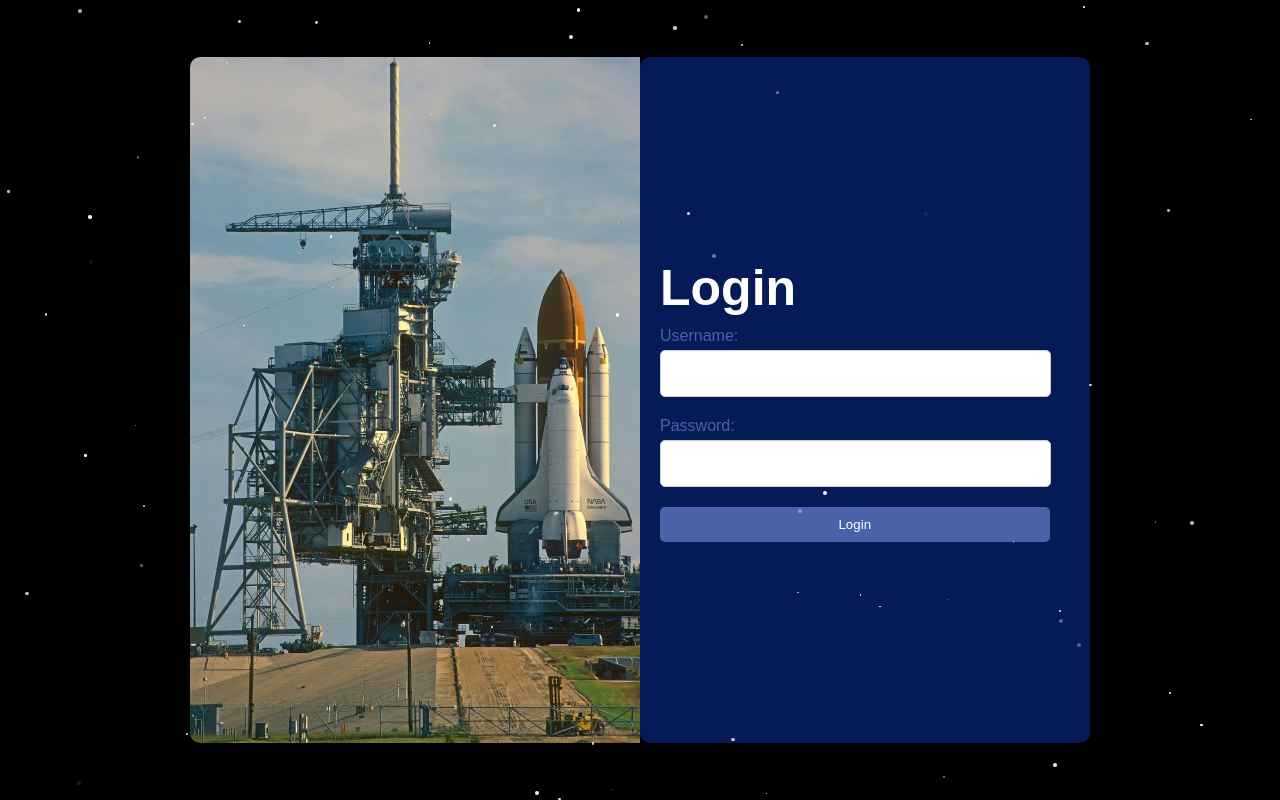
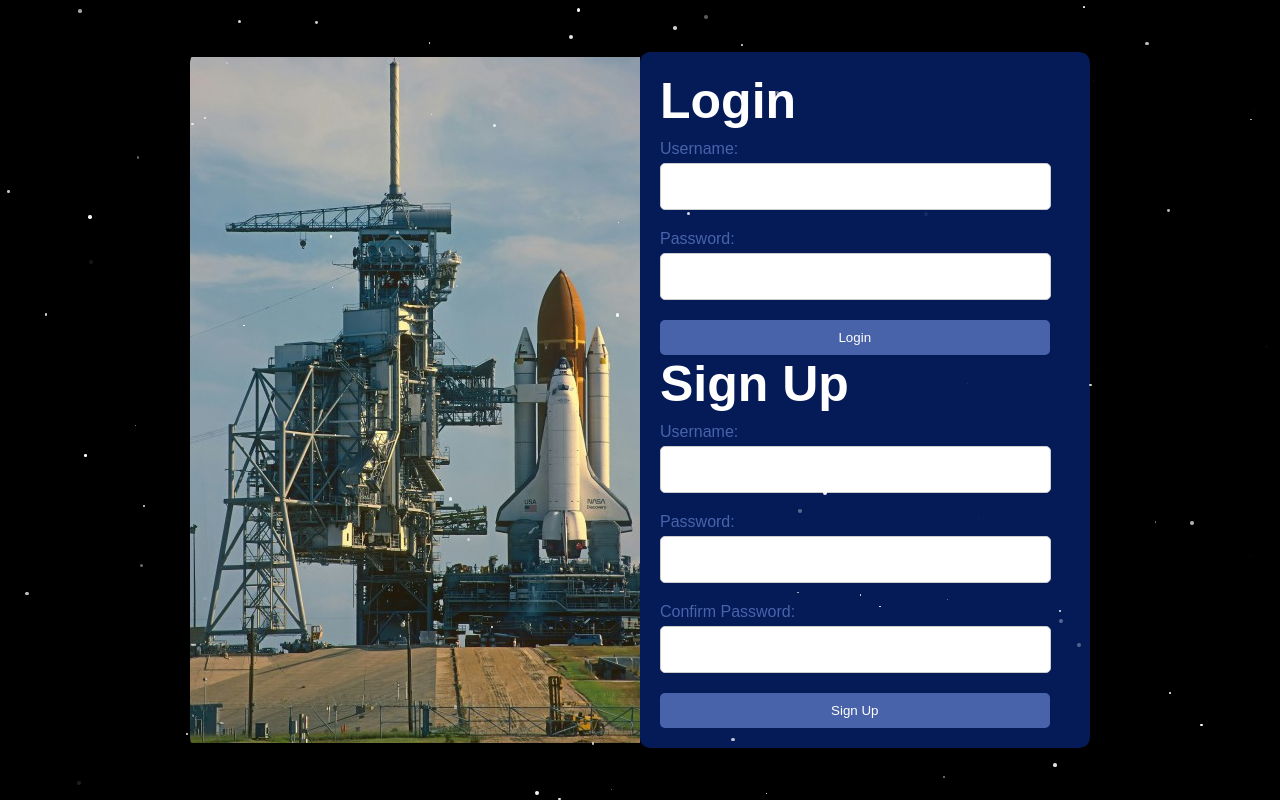
Before and after one commit to berkOzkanCSGod/space-mission-planning, a Django app: page /login/ in a window 1280 px wide. Run offline with Django 5.2, Linux system fonts and the light colour scheme.

Commit message:
added signup/logout for testing queries and db

```diff
--- a/apollo1/templates/home.html
+++ b/apollo1/templates/home.html
@@ -11,5 +11,8 @@
             <li>{{ item.username }} - {{ item.password }}</li>
         {% endfor %}
     </ul>
+    <div class="logout">
+        <a href="{% url 'logout' %}">Logout</a>
+    </div>
 </body>
 </html>
--- a/apollo1/templates/login.html
+++ b/apollo1/templates/login.html
@@ -16,6 +16,7 @@
     <div class="right-column">
       <h2>Login</h2>
       <form action="{% url 'login' %}" method="post">
+        {% csrf_token %}
         <div class="form-group">
           <label for="username">Username:</label>
           <input type="text" id="username" name="username" required>
@@ -25,6 +26,23 @@
           <input type="password" id="password" name="password" required>
         </div>
         <button type="submit">Login</button>
+      </form>
+      <h2>Sign Up</h2>
+      <form action="{% url 'signup' %}" method="post">
+        {% csrf_token %}
+        <div class="form-group">
+          <label for="username">Username:</label>
+          <input type="text" id="username" name="username" required>
+        </div>
+        <div class="form-group">
+          <label for="password">Password:</label>
+          <input type="password" id="password" name="password" required>
+        </div>
+        <div class="form-group">
+          <label for="confirm_password">Confirm Password:</label>
+          <input type="password" id="confirm_password" name="confirm_password" required>
+        </div>
+        <button type="submit">Sign Up</button>
       </form>
     </div>
   </div>
--- a/apollo1/urls.py
+++ b/apollo1/urls.py
@@ -5,7 +5,9 @@ from django.contrib.staticfiles.urls import staticfiles_urlpatterns
 #url config module
 urlpatterns = [
     path("home/", views.home, name='home'),
-    path("login/", views.login, name='login')
+    path("login/", views.login, name='login'),
+    path("signup/", views.signup, name='signup'),
+    path("logout/", views.logout, name='logout'),
 ]
 
 # urlpatterns += staticfiles_urlpatterns()
--- a/apollo1/views.py
+++ b/apollo1/views.py
@@ -9,6 +9,7 @@ from django.db import connection
 from django.contrib.auth import authenticate, login
 from django.http import HttpResponseRedirect
 from django.urls import reverse
+import random
 
 @csrf_exempt
 def login(request):
@@ -30,6 +31,30 @@ def login(request):
 
         return render(request, "login.html")
 
+def signup(request):
+    if (request.method == 'POST'):
+        username = request.POST['username']
+        password = request.POST['password']
+        user = Users.createUser(random.randint(1, 100), username, password)
+        if user != None:
+            request.session['user_id'] = user.id
+            print("Logged in!")
+            return HttpResponseRedirect(reverse('home'))
+        else:
+            error_message = 'Invalid username or password.'
+            return render(request, 'login.html', {'error_message': error_message})
+
+    else:
+        if 'login_success' in request.session:
+            del request.session['login_success']
+
+        return render(request, "login.html")
+
+def logout(request):
+    if 'user_id' in request.session:
+        del request.session['user_id']
+    return HttpResponseRedirect(reverse('login'))
+
 def home(request):
     user_id = request.session.get('user_id')
     if user_id:
```
Also changed, not shown: apollo1/models.py (+11 -0 lines).
